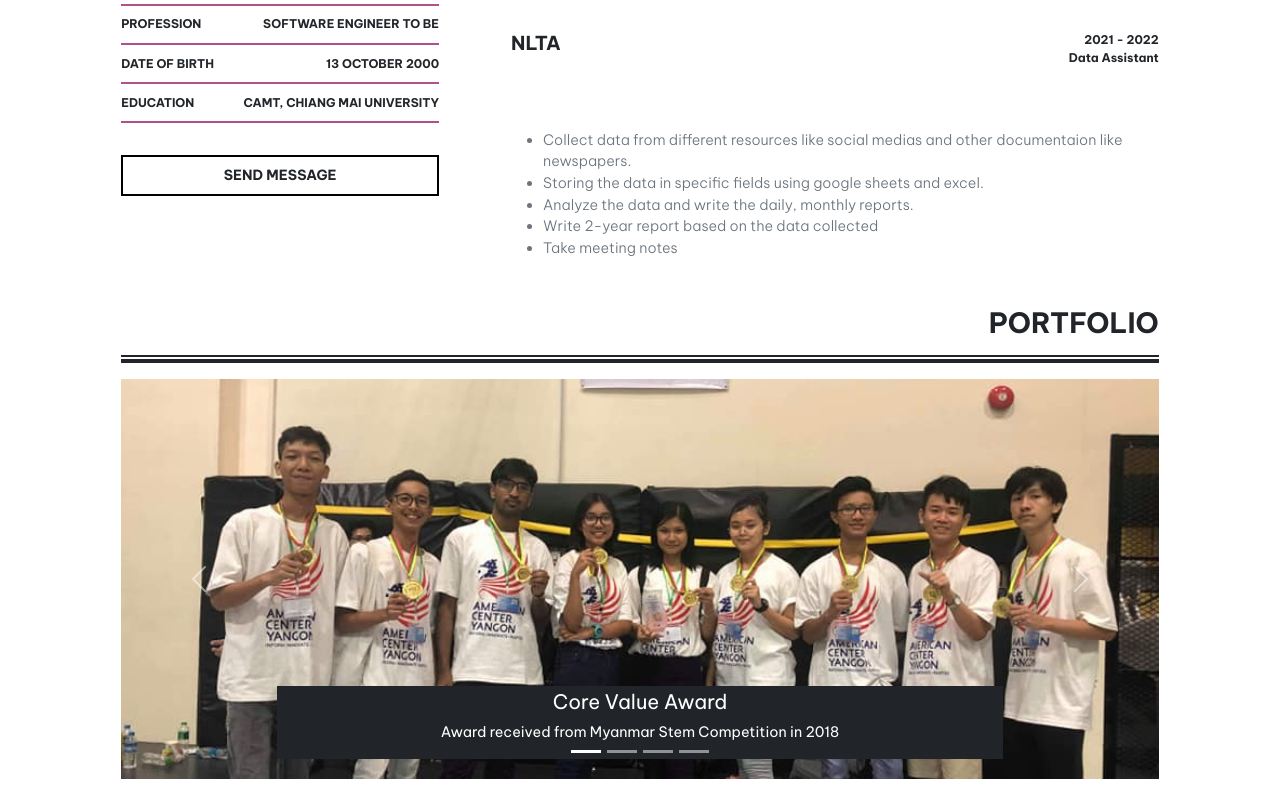
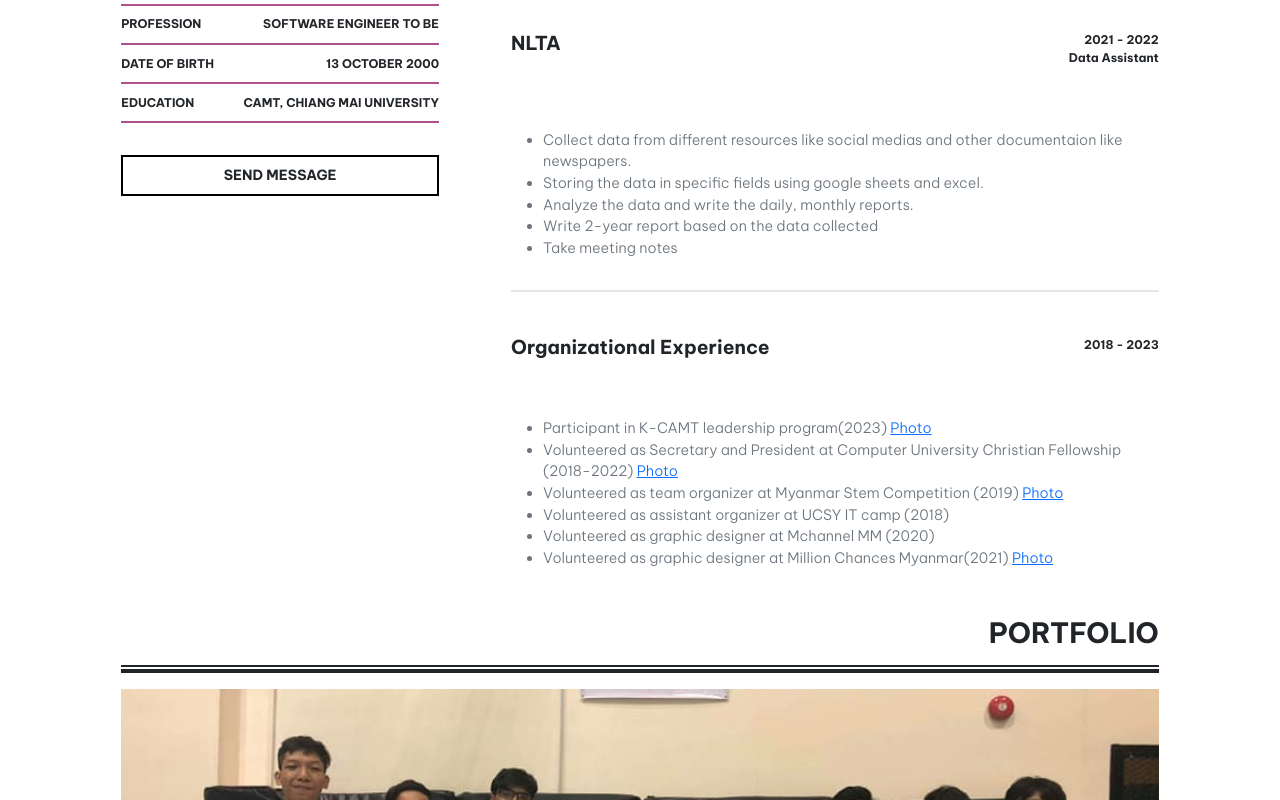
Before and after one commit to joyjoyyyyy/cv, a plain HTML site: page index.html in a window 1280 px wide. Shown: the part 616-1416 px from the top of the page. Drawn offline with nearby package versions, Linux system fonts and the light colour scheme.

Commit message:
add experience

```diff
--- a/index.html
+++ b/index.html
@@ -199,6 +199,32 @@
                       <li>Analyze the data and write the daily, monthly reports.</li>
                       <li>Write 2-year report based on the data collected</li>
                       <li>Take meeting notes</li>
+                    </ul>
+                  <!-- </p> -->
+                </div>
+                <div class="experience-group">
+                  <div class="experience-item">
+                    <p class="experience-title">Organizational Experience</p>
+                    <div class="experience-content">
+                      <p class="mb-0">2018 - 2023</p>
+
+                    </div>
+                  </div>
+                  <!-- <p class="fw-light text-secondary experience-paragraph"> -->
+                    <ul class="text-secondary fw-light description">
+                      <li>Participant in K-CAMT leadership
+                        program(2023) <a href="https://drive.google.com/file/d/1I_x3BkaK2OAds8lHuxKsPM7CV-Qe_VpT/view">Photo</a></li>
+                      <li>Volunteered as Secretary and President
+                        at Computer University Christian
+                        Fellowship (2018-2022) <a href="https://drive.google.com/file/d/1FXd7sXLVo6wYtFDEdLpbXlbqgx8pJM4q/view">Photo</a></li>
+                      <li> Volunteered as team organizer at
+                        Myanmar Stem Competition (2019) <a href="https://drive.google.com/file/d/1qU151xSxw8lPHWP6adLkVLF3uhAhC6K0/view">Photo</a></li>
+                      <li> Volunteered as assistant organizer at
+                        UCSY IT camp (2018)</li>
+                      <li>Volunteered as graphic designer at
+                        Mchannel MM (2020)</li>
+                      <li> Volunteered as graphic designer at
+                        Million Chances Myanmar(2021) <a href="https://drive.google.com/file/d/1c2BHm5MppR8aCUng-MUO9627M57zmaVR/view">Photo</a></li>
                     </ul>
                   <!-- </p> -->
                 </div>
```
